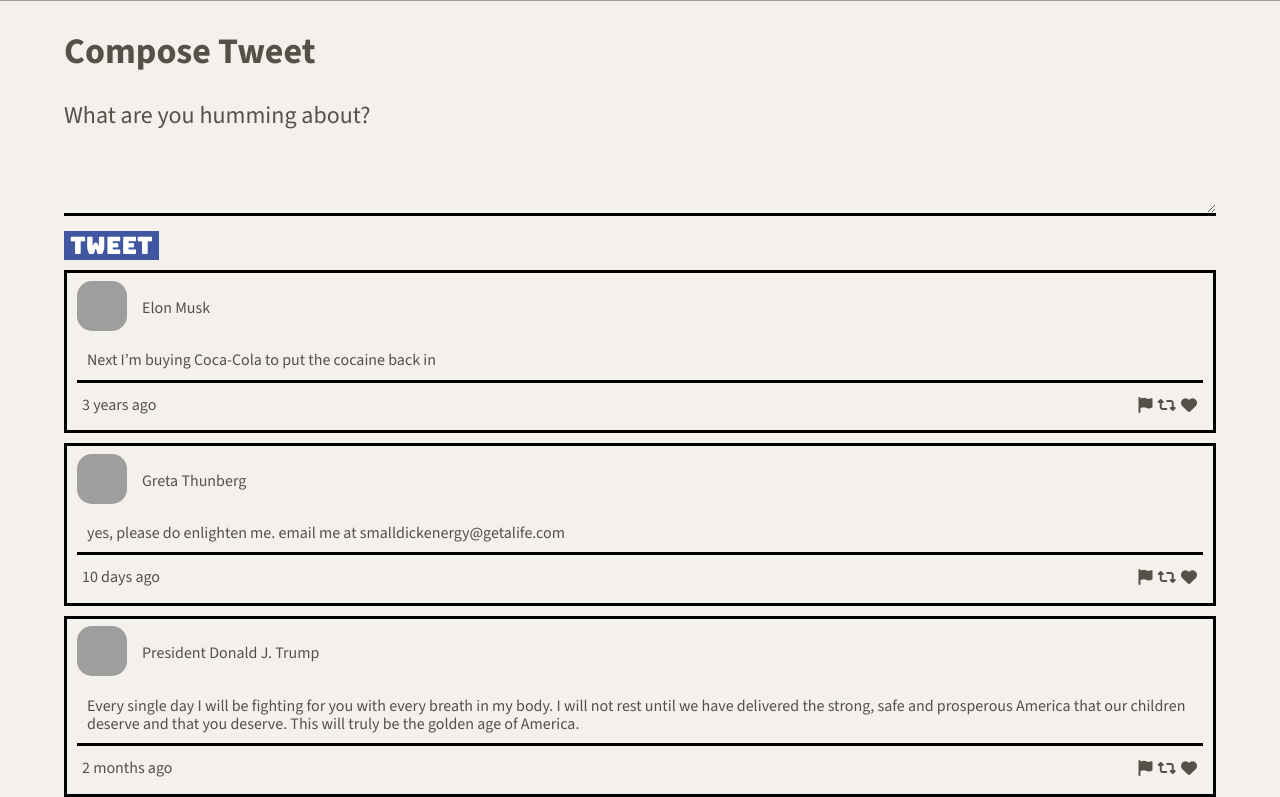
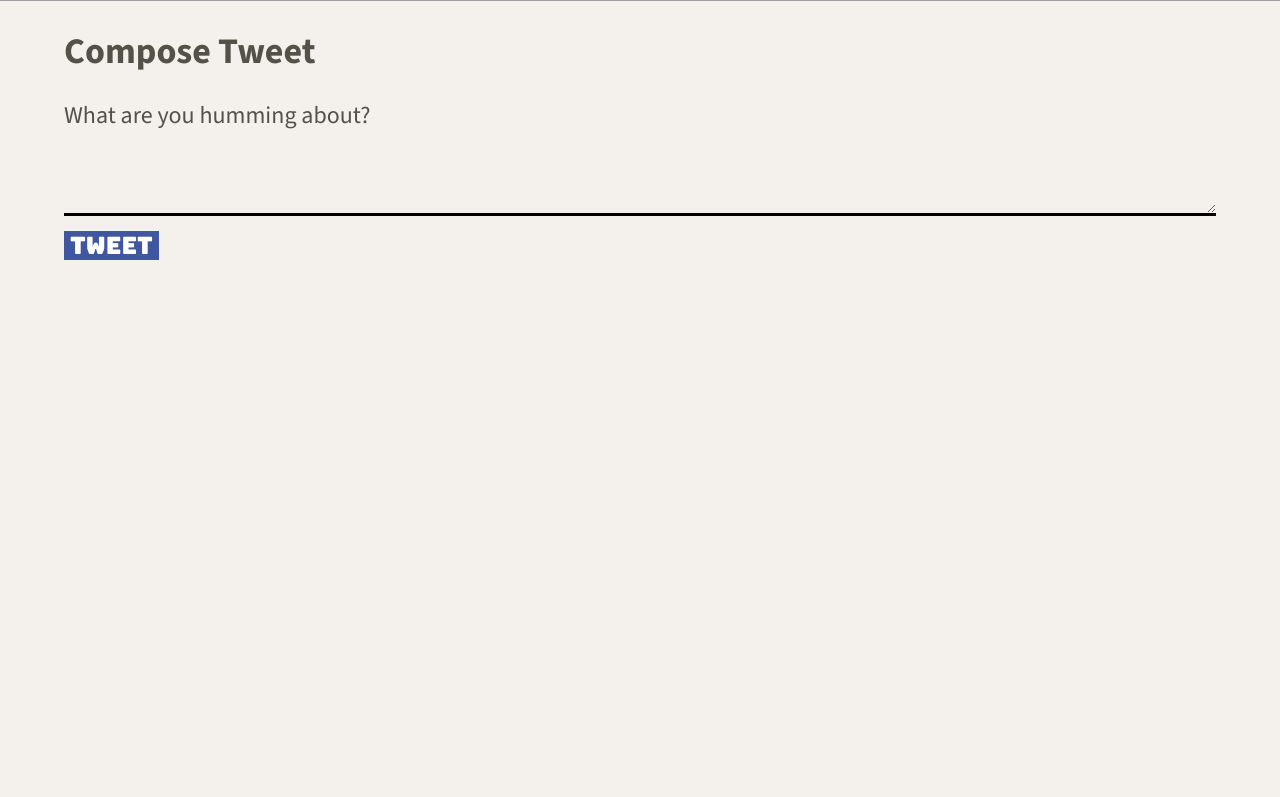
Before and after one commit to Delnir1908/Tweeter, a plain HTML site: page public/index.html in a window 1280 px wide. Shown: the part 519-1316 px from the top of the page. After the commit the page ends 800 px from the top, so only its background shows below. Drawn offline with nearby package versions, Linux system fonts and the light colour scheme; grey boxes are pictures that could not be loaded.

Commit message:
correct error of $not used in render function and remove hard coded article

```diff
--- a/public/index.html
+++ b/public/index.html
@@ -66,7 +66,9 @@
           </div>
         </form>
       </section>
-      <article class="tweet">
+      <section id="tweets-container">
+      </section>
+      <!-- <article class="tweet">
         <header>
           <div><img src="https://pyxis.nymag.com/v1/imgs/5b5/b31/c24e06ba9a740ede406bc4b16d5b2d66e4-musk-.rsquare.w400.jpg"></img></div>
           <div>Elon Musk</div>
@@ -110,7 +112,7 @@
             <i class="fa-solid fa-heart"></i>
           </div>
         </footer>
-      </article>
+      </article> -->
     </main>
   </body>
 </html>
--- a/public/scripts/client.js
+++ b/public/scripts/client.js
@@ -29,7 +29,7 @@ const renderTweets = function(tweets) {
 // calls createTweetElement for each tweet
 // takes return value and appends it to the tweets container
   for (let tweet of tweets) {
-    createTweetElement(tweet);
+    let $tweet = createTweetElement(tweet);
     $('#tweets-container').append($tweet);
   }
 }
```
